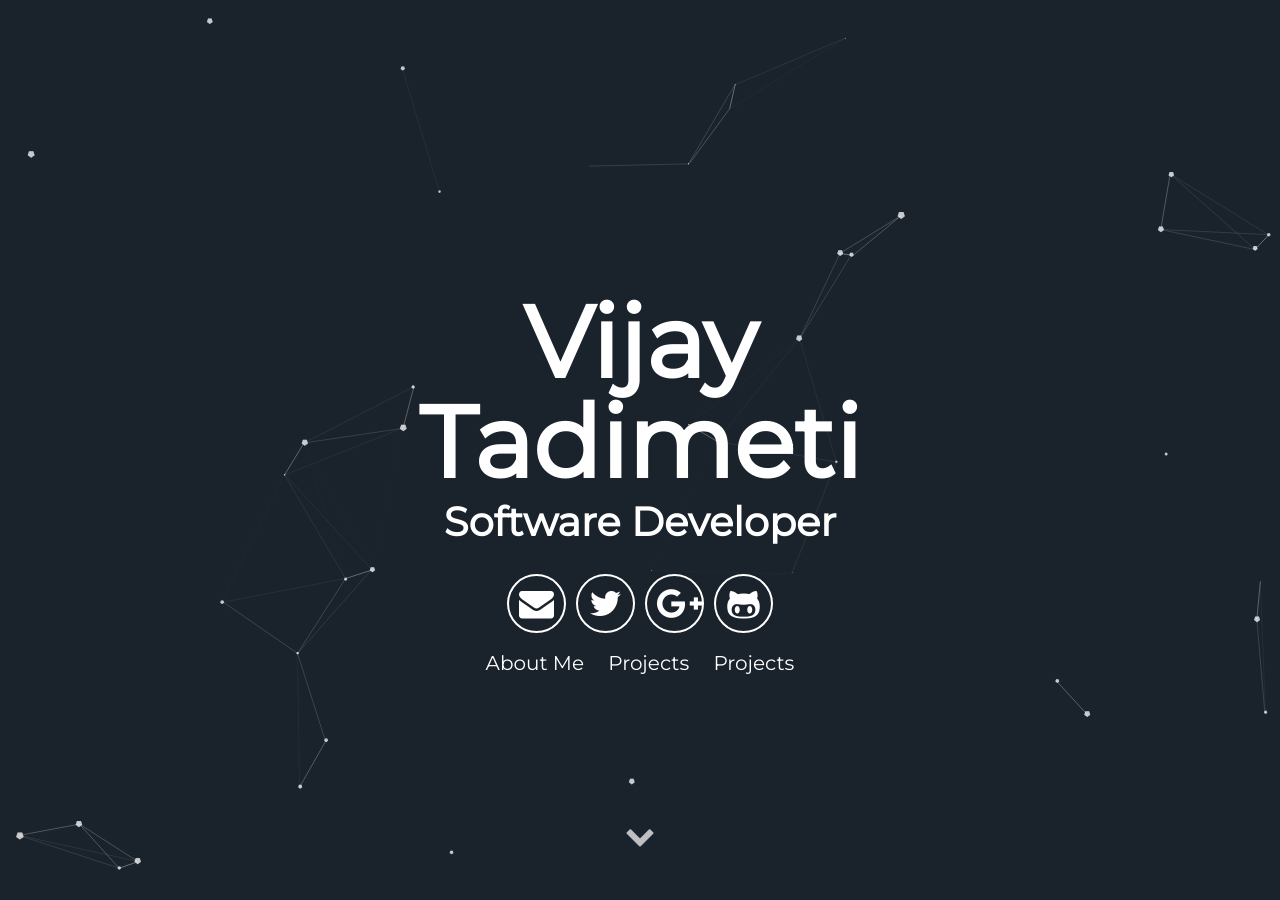
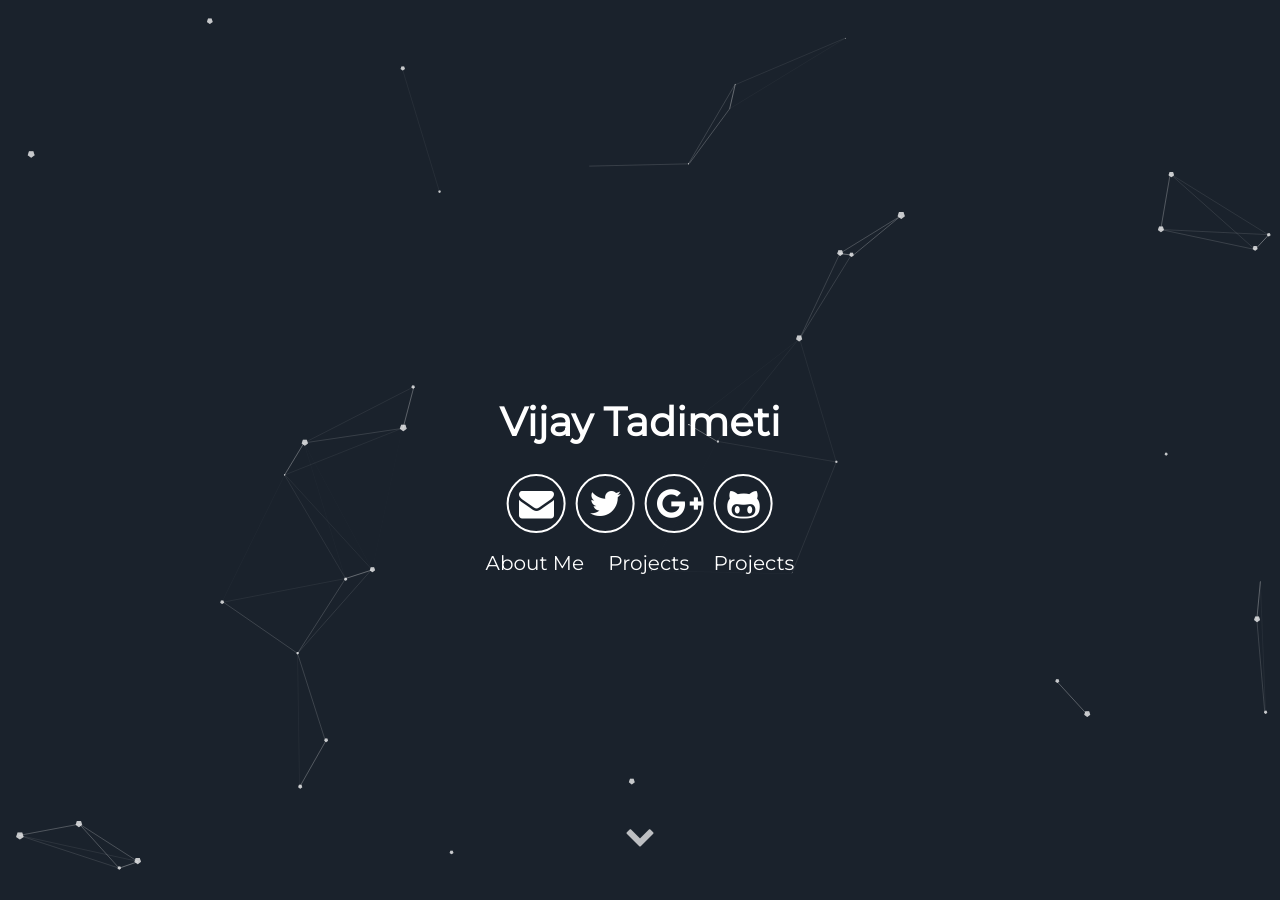
Before and after one commit to vijayvardhan94/laughing-octo-barnacle, a Jekyll site: the page built from index.html, in a window 1280 px wide and 900 px high. Built offline with Jekyll 4.4.1, drawn with Linux system fonts in a browser that asks for light colours.

Commit message:
commit 5

```diff
--- a/_config.yml
+++ b/_config.yml
@@ -7,7 +7,6 @@
 # User settings
 username: Vijay Tadimeti
 user_description: Masters Student
-user_title: Software Developer
 email: tadimetv@oregonstate.edu
 instagram_username: vijay.tadimeti
 github_username:  vijayvardhan94
--- a/_includes/header.html
+++ b/_includes/header.html
@@ -1,8 +1,7 @@
 <div id="particles-js">
   <div class="header">
       <h1>
-        <span class="site-title">{{site.username}}</span>
-        <span class="site-description">{{site.user_title}}</span>
+        <span class="site-description">{{site.username}}</span>
       </h1>
       <div class="header-icons">
         <a aria-label="Send email" href="#"><i class="icon fa fa-envelope"></i></a>
```
